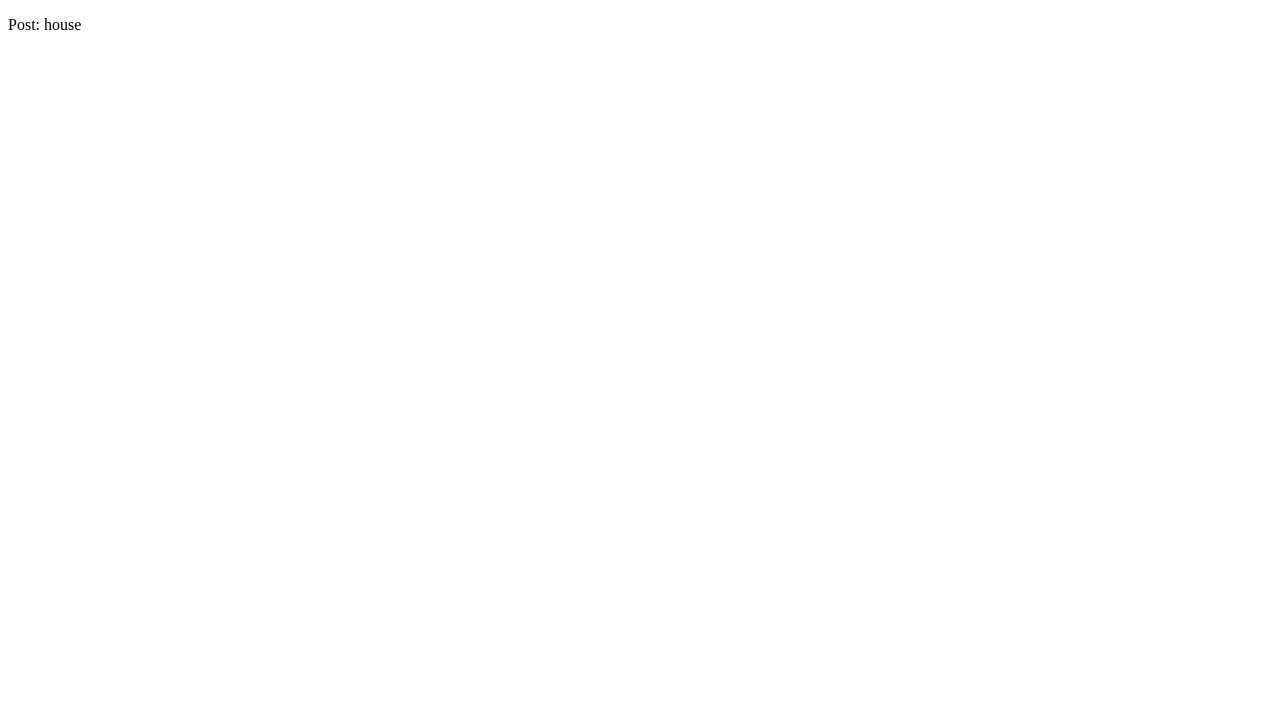
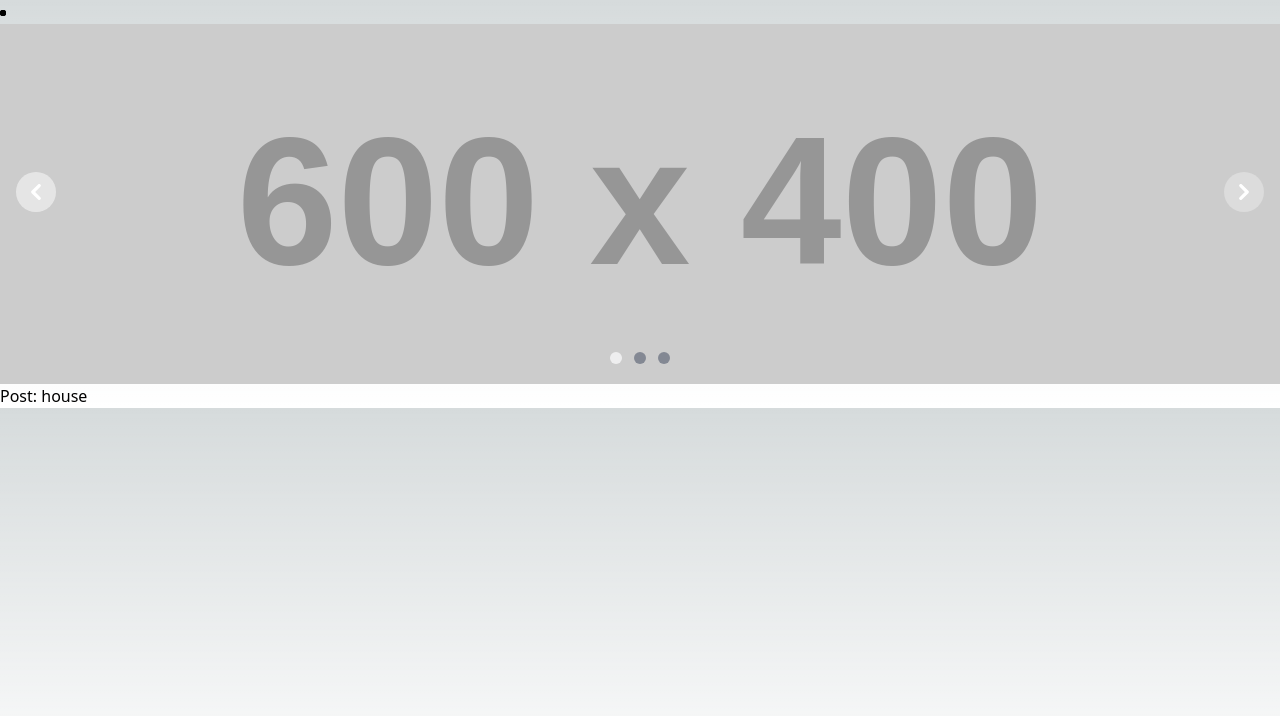
Before and after one commit to VanessaKostadinova/pdarch-site, a Next.js app: page /projects/house in a window 1280 px wide. Shown: the top 716 px of the page. Built offline with nearby package versions, Linux system fonts and the light colour scheme.

Commit message:
made carousel accept props. added globals.css to the project pages.

```diff
--- a/src/components/images/carousel.tsx
+++ b/src/components/images/carousel.tsx
@@ -1,15 +1,14 @@
 "use client"
 import React, { useState } from 'react';
-export default function Carousel() {
-    type Image = {
-        src: string,
-        alt: string
-    };
-    const images: Image[] = [
-        {src: "https://placehold.co/600x400/000000/FFF", alt: "/"},
-        {src: "https://placehold.co/600x400/555555/FFF", alt: "/about"},
-        {src: "https://placehold.co/600x400/FFFFFF/000", alt: "/contact"}
-    ];
+
+type Image = {
+    src: string,
+    alt: string
+};
+
+export default function Carousel(props: {images: Image[]}) {
+    const images: Image[] = props.images;
+
     const [currentIndex, setCurrentIndex] = useState(0);
     const [previousIndex, setPreviousIndex] = useState(0);
     const [direction, setDirection] = useState(0);
--- a/src/pages/projects/[name].tsx
+++ b/src/pages/projects/[name].tsx
@@ -1,6 +1,8 @@
 import { useRouter } from 'next/router'
 import { promises as fs } from 'fs'
 import path from 'path'
+import Carousel from '@/components/images/carousel';
+import '@/app/globals.css'
 
 type PropContent = {
   title: string;
@@ -8,9 +10,14 @@ type PropContent = {
 
 export default function Page( props: PropContent) {
     const router = useRouter();
-
+    const images= [
+      {src: "https://placehold.co/600x400/000000/FFF", alt: "/"},
+      {src: "https://placehold.co/600x400/555555/FFF", alt: "/about"},
+      {src: "https://placehold.co/600x400/FFFFFF/000", alt: "/contact"}
+  ];
     return (
       <main>
+        <Carousel images={ images }></Carousel>
         <p>Post: { props.title }</p>
       </main>
     )
```
